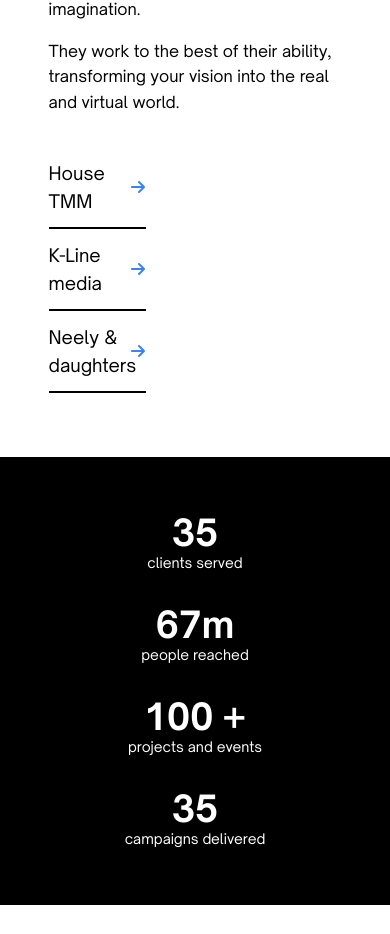
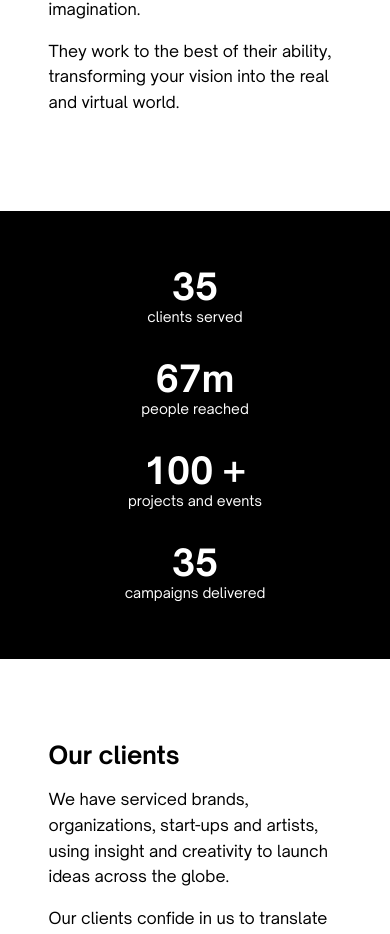
Before and after one commit to shafrazi/arrow-accel, a Next.js app: page / in a window 390 px wide. Shown: the part 2150-3084 px from the top of the page. Built offline with nearby package versions, Linux system fonts and the light colour scheme.

Commit message:
make side links hidden in mobile

```diff
--- a/components/side-links.js
+++ b/components/side-links.js
@@ -10,7 +10,7 @@ export default function SideLinks() {
 
   return (
     <Container>
-      <div className="flex w-full">
+      <div className="hidden md:flex w-full">
         <div className="flex w-1/3 flex-col">
           <LinkItem
             name="House TMM"
```
